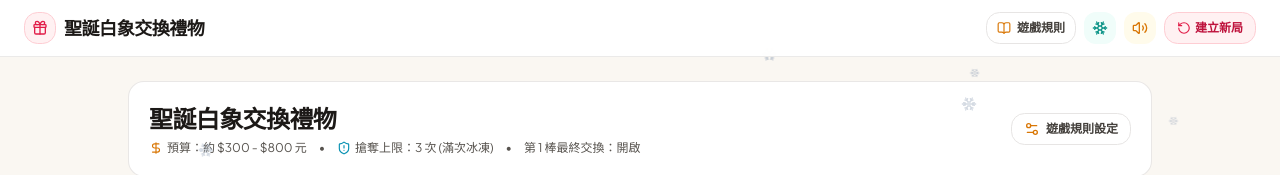
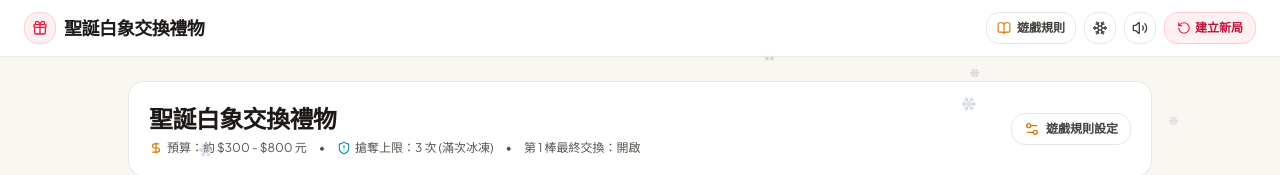
Before and after one commit to elisedc/white-elephant-party, a React (Vite) app: page / in a window 1280 px wide. Shown: the top 175 px of the page. Built offline with nearby package versions, Linux system fonts and the light colour scheme.

Commit message:
fix: make snow toggle icon-only with constant white button style and slash for off state

```diff
--- a/src/components/common/ChristmasHeader.tsx
+++ b/src/components/common/ChristmasHeader.tsx
@@ -49,25 +49,38 @@ export const ChristmasHeader: React.FC<ChristmasHeaderProps> = ({
             <span className="hidden sm:inline">遊戲規則</span>
           </Button>
 
-          <Button
-            variant="ghost"
-            size="icon"
+          {/* Snow Animation Toggle - Icon only, consistent button style */}
+          <button
+            type="button"
             onClick={onToggleSnow}
-            className={`h-8 w-8 ${snowEnabled ? 'text-teal-600 bg-teal-50' : 'text-stone-400'}`}
-            title={snowEnabled ? '關閉飄雪' : '開啟飄雪'}
+            className="h-8 w-8 rounded-lg border border-stone-200 bg-white hover:bg-stone-50 text-stone-700 flex items-center justify-center transition-colors cursor-pointer shadow-2xs"
+            title={snowEnabled ? '關閉飄雪動畫' : '開啟飄雪動畫'}
+            aria-label={snowEnabled ? '關閉飄雪動畫' : '開啟飄雪動畫'}
           >
-            <Snowflake className="w-4 h-4" />
-          </Button>
+            <div className="relative flex items-center justify-center">
+              <Snowflake className="w-4 h-4 text-stone-700" />
+              {!snowEnabled && (
+                <span className="absolute inset-0 flex items-center justify-center pointer-events-none">
+                  <span className="w-5 h-[1.5px] bg-stone-700 rotate-45 rounded-full ring-1 ring-white" />
+                </span>
+              )}
+            </div>
+          </button>
 
-          <Button
-            variant="ghost"
-            size="icon"
+          {/* Sound Toggle - Icon only, consistent button style */}
+          <button
+            type="button"
             onClick={onToggleSound}
-            className={`h-8 w-8 ${soundEnabled ? 'text-amber-600 bg-amber-50' : 'text-stone-400'}`}
+            className="h-8 w-8 rounded-lg border border-stone-200 bg-white hover:bg-stone-50 text-stone-700 flex items-center justify-center transition-colors cursor-pointer shadow-2xs"
             title={soundEnabled ? '靜音' : '開啟音效'}
+            aria-label={soundEnabled ? '靜音' : '開啟音效'}
           >
-            {soundEnabled ? <Volume2 className="w-4 h-4" /> : <VolumeX className="w-4 h-4" />}
-          </Button>
+            {soundEnabled ? (
+              <Volume2 className="w-4 h-4 text-stone-700" />
+            ) : (
+              <VolumeX className="w-4 h-4 text-stone-700" />
+            )}
+          </button>
 
           <Button
             variant="secondary"
```
